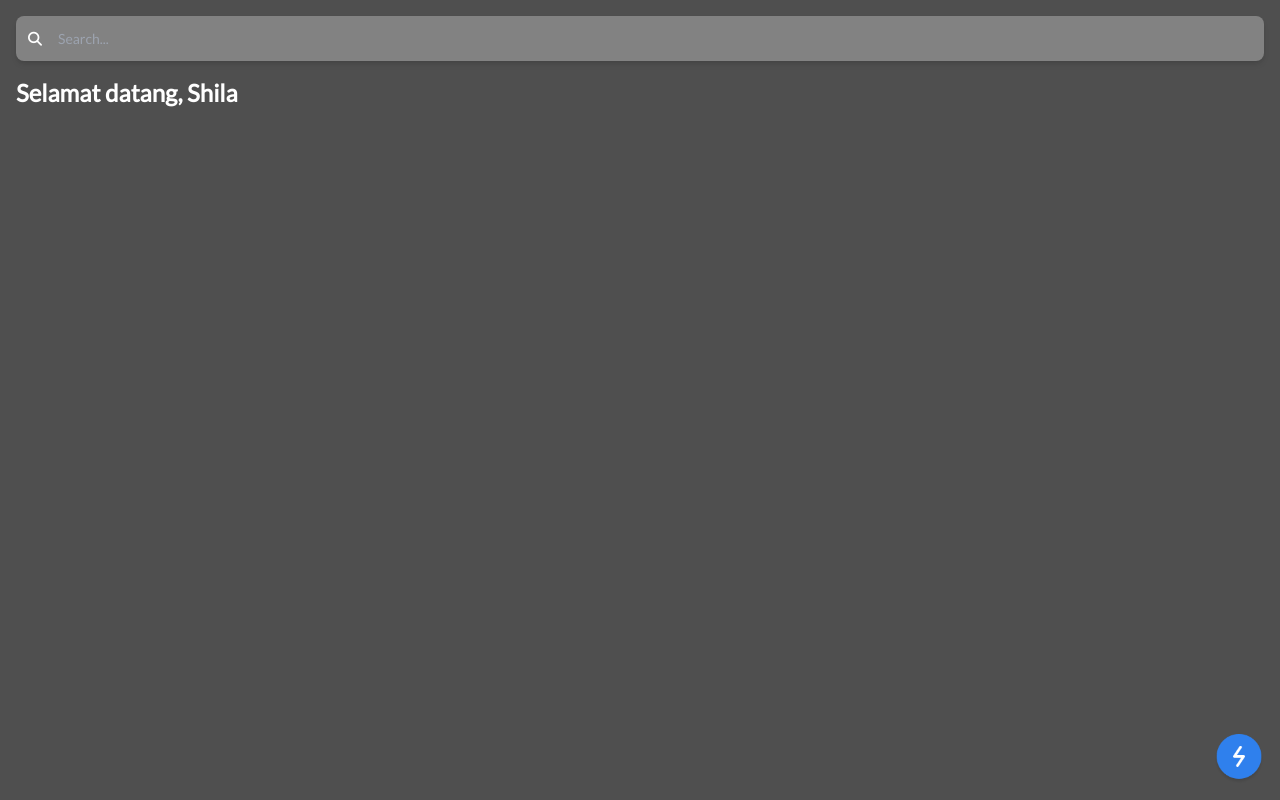
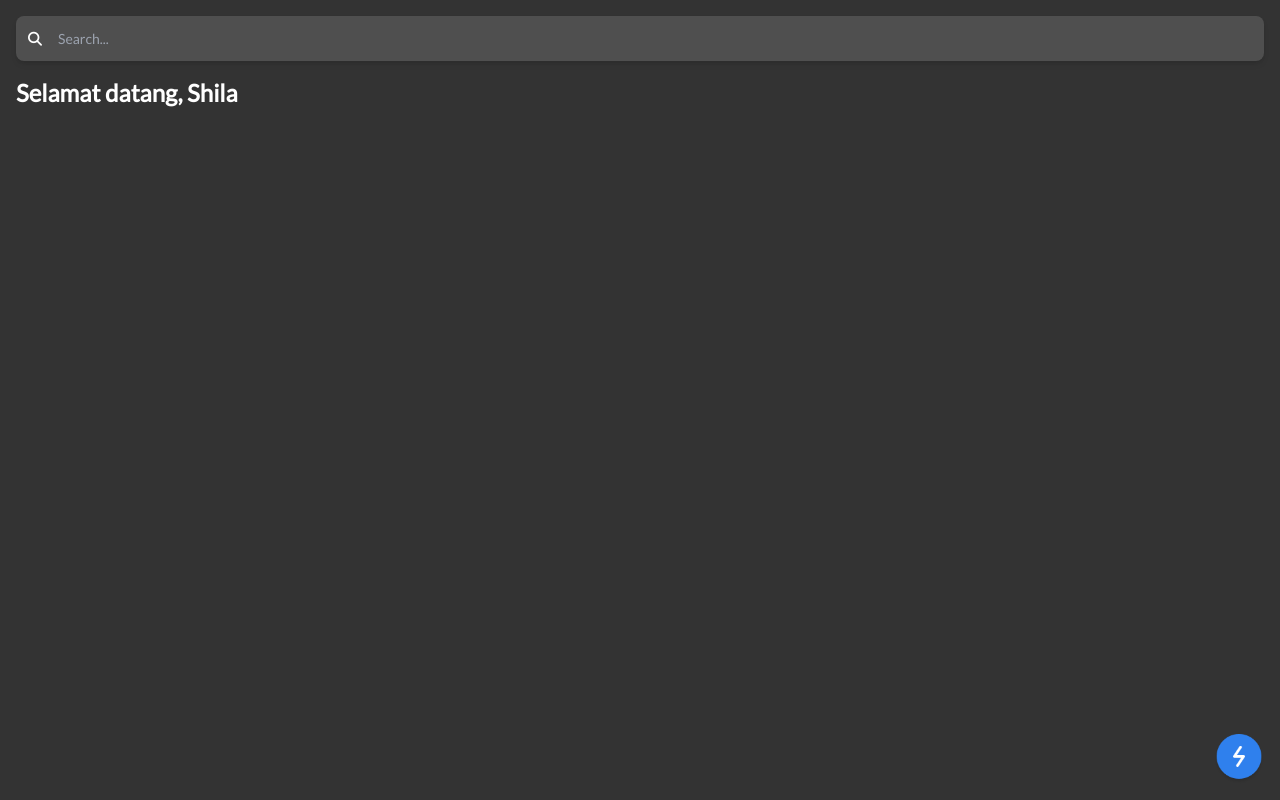
Before and after one commit to shilaafifah/quicks-shila, a Next.js app: page / in a window 1280 px wide. Built offline with nearby package versions, Linux system fonts and the light colour scheme.

Commit message:
change when Quick Tabs open -shila

```diff
--- a/components/InboxMenu.tsx
+++ b/components/InboxMenu.tsx
@@ -191,7 +191,7 @@ const InboxMenu: React.FC = () => {
     <div className="relative flex flex-col items-center cursor-pointer">
       <span className="text-white mb-1">Inbox</span>
       <Image
-        src="/assets/inbox.png"
+        src={showWidget ? "/assets/inbox-open.png" : "/assets/inbox.png"}
         alt="Inbox Icon"
         width={50}
         height={50}
--- a/components/Search.tsx
+++ b/components/Search.tsx
@@ -3,7 +3,7 @@ import React from "react";
 const SearchCard: React.FC = () => {
   return (
     <div className="w-full mx-auto">
-      <div className="bg-[#828282] shadow-md rounded-lg flex items-center p-3">
+      <div className="bg-[#4F4F4F] shadow-md rounded-lg flex items-center p-3">
         <i className="fa fa-search text-white mr-4"></i>
         <input
           type="text"
--- a/components/TaskMenu.tsx
+++ b/components/TaskMenu.tsx
@@ -19,7 +19,7 @@ const TaskMenu: React.FC = () => {
     <div className="relative flex flex-col items-center cursor-pointer">
       <span className="text-white mb-1">Task</span>
       <Image
-        src="/assets/task.png"
+        src={showWidget ? "/assets/task-open.png" : "/assets/task.png"}
         alt="Task Icon"
         width={50}
         height={50}
--- a/pages/index.tsx
+++ b/pages/index.tsx
@@ -14,7 +14,7 @@ const Home: NextPage = () => {
   };
 
   return (
-    <div className="relative min-h-screen bg-[#4F4F4F] p-4">
+    <div className="relative min-h-screen bg-[#333333] p-4">
       <SearchCard />
       <h1 className="text-2xl font-bold mt-4 mb-4 text-white">
         Selamat datang, Shila
```
Also changed, not shown: public/assets/inbox-open.png (added), public/assets/task-open.png (added).
